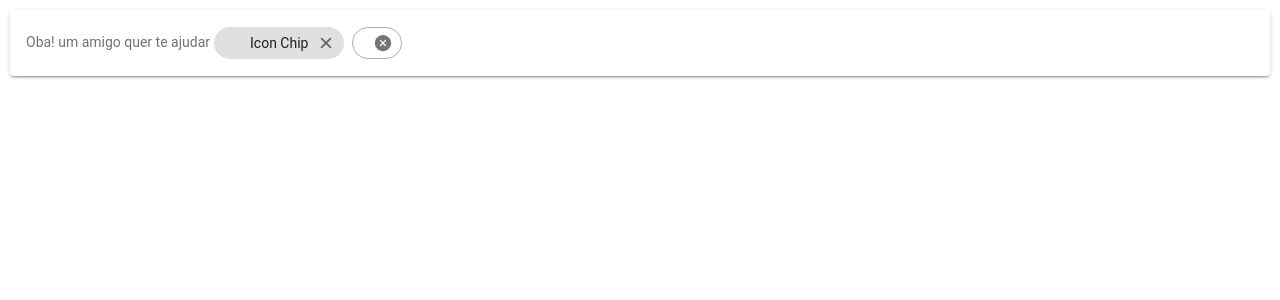
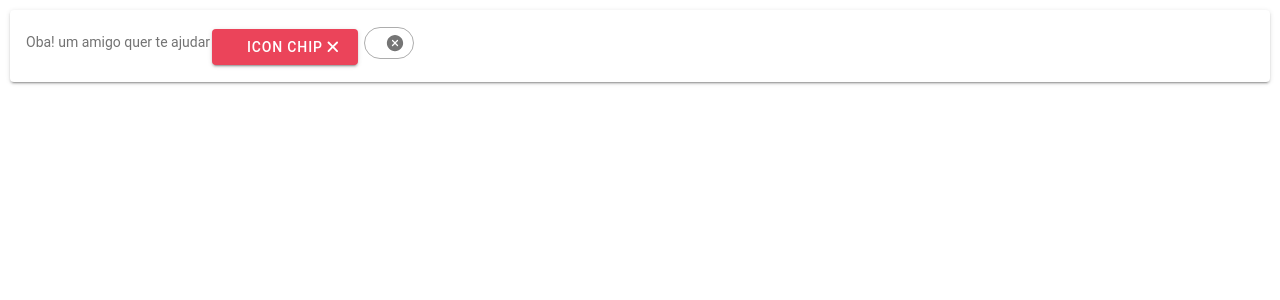
Before and after one commit to AlexsandroSA/movilehack-afro, a React (Create React App) app in the folder front/: page /notification in a window 1280 px wide. Shown: the top 300 px of the page. Built offline with nearby package versions, Linux system fonts and the light colour scheme.

Commit message:
Fix some issues in project

```diff
--- a/front/src/pages/Notification/index.tsx
+++ b/front/src/pages/Notification/index.tsx
@@ -19,19 +19,17 @@ const Notification: React.FC = () => {
       <IonContent fullscreen>
         <IonCard>
           <IonCardContent>
-            <IonText>
-              {'Oba!\num amigo\nquer te ajudar'}
-            </IonText>
-            <IonChip>
-              <IonIcon color="danger" />
+            <IonText>{"Oba!\num amigo\nquer te ajudar"}</IonText>
+            <IonButton color="danger">
+              <IonIcon></IonIcon>
               <IonLabel>Icon Chip</IonLabel>
               <IonIcon name="close" />
-            </IonChip>
+            </IonButton>
             <IonChip outline>
               <IonIcon name="close-circle"></IonIcon>
             </IonChip>
+
           </IonCardContent>
-
         </IonCard>
       </IonContent>
     </IonPage>
--- a/front/src/pages/Teacher/StudentDetail.tsx
+++ b/front/src/pages/Teacher/StudentDetail.tsx
@@ -25,7 +25,7 @@ interface StudentDetailsProps extends RouteComponentProps<{}> {}
 
 const StudentDetailPage: React.FC<StudentDetailsProps> = ({ match }) => {
   return (
-    <IonPage>
+    <IonPage class="background-app">
       <IonHeader>
         <IonToolbar>
           <IonButtons slot="start">
--- a/front/src/pages/Teacher/class-detail.css
+++ b/front/src/pages/Teacher/class-detail.css
@@ -1,3 +1,3 @@
-body {
-  background: #cecece;
+.background-app {
+  background: #fff;
 }
--- a/front/src/theme/variables.css
+++ b/front/src/theme/variables.css
@@ -1,6 +1,3 @@
-/* Ionic Variables and Theming. For more info, please see:
-http://ionicframework.com/docs/theming/ */
-
 /** Ionic CSS Variables **/
 :root {
   /** primary **/
@@ -75,155 +72,3 @@ http://ionicframework.com/docs/theming/ */
   --ion-color-light-shade: #d7d8da;
   --ion-color-light-tint: #f5f6f9;
 }
-
-@media (prefers-color-scheme: dark) {
-  /*
-   * Dark Colors
-   * -------------------------------------------
-   */
-
-  body {
-    --ion-color-primary: #428cff;
-    --ion-color-primary-rgb: 66,140,255;
-    --ion-color-primary-contrast: #ffffff;
-    --ion-color-primary-contrast-rgb: 255,255,255;
-    --ion-color-primary-shade: #3a7be0;
-    --ion-color-primary-tint: #5598ff;
-
-    --ion-color-secondary: #50c8ff;
-    --ion-color-secondary-rgb: 80,200,255;
-    --ion-color-secondary-contrast: #ffffff;
-    --ion-color-secondary-contrast-rgb: 255,255,255;
-    --ion-color-secondary-shade: #46b0e0;
-    --ion-color-secondary-tint: #62ceff;
-
-    --ion-color-tertiary: #6a64ff;
-    --ion-color-tertiary-rgb: 106,100,255;
-    --ion-color-tertiary-contrast: #ffffff;
-    --ion-color-tertiary-contrast-rgb: 255,255,255;
-    --ion-color-tertiary-shade: #5d58e0;
-    --ion-color-tertiary-tint: #7974ff;
-
-    --ion-color-success: #2fdf75;
-    --ion-color-success-rgb: 47,223,117;
-    --ion-color-success-contrast: #000000;
-    --ion-color-success-contrast-rgb: 0,0,0;
-    --ion-color-success-shade: #29c467;
-    --ion-color-success-tint: #44e283;
-
-    --ion-color-warning: #ffd534;
-    --ion-color-warning-rgb: 255,213,52;
-    --ion-color-warning-contrast: #000000;
-    --ion-color-warning-contrast-rgb: 0,0,0;
-    --ion-color-warning-shade: #e0bb2e;
-    --ion-color-warning-tint: #ffd948;
-
-    --ion-color-danger: #ff4961;
-    --ion-color-danger-rgb: 255,73,97;
-    --ion-color-danger-contrast: #ffffff;
-    --ion-color-danger-contrast-rgb: 255,255,255;
-    --ion-color-danger-shade: #e04055;
-    --ion-color-danger-tint: #ff5b71;
-
-    --ion-color-dark: #f4f5f8;
-    --ion-color-dark-rgb: 244,245,248;
-    --ion-color-dark-contrast: #000000;
-    --ion-color-dark-contrast-rgb: 0,0,0;
-    --ion-color-dark-shade: #d7d8da;
-    --ion-color-dark-tint: #f5f6f9;
-
-    --ion-color-medium: #989aa2;
-    --ion-color-medium-rgb: 152,154,162;
-    --ion-color-medium-contrast: #000000;
-    --ion-color-medium-contrast-rgb: 0,0,0;
-    --ion-color-medium-shade: #86888f;
-    --ion-color-medium-tint: #a2a4ab;
-
-    --ion-color-light: #222428;
-    --ion-color-light-rgb: 34,36,40;
-    --ion-color-light-contrast: #ffffff;
-    --ion-color-light-contrast-rgb: 255,255,255;
-    --ion-color-light-shade: #1e2023;
-    --ion-color-light-tint: #383a3e;
-  }
-
-  /*
-   * iOS Dark Theme
-   * -------------------------------------------
-   */
-
-  .ios body {
-    --ion-background-color: #000000;
-    --ion-background-color-rgb: 0,0,0;
-
-    --ion-text-color: #ffffff;
-    --ion-text-color-rgb: 255,255,255;
-
-    --ion-color-step-50: #0d0d0d;
-    --ion-color-step-100: #1a1a1a;
-    --ion-color-step-150: #262626;
-    --ion-color-step-200: #333333;
-    --ion-color-step-250: #404040;
-    --ion-color-step-300: #4d4d4d;
-    --ion-color-step-350: #595959;
-    --ion-color-step-400: #666666;
-    --ion-color-step-450: #737373;
-    --ion-color-step-500: #808080;
-    --ion-color-step-550: #8c8c8c;
-    --ion-color-step-600: #999999;
-    --ion-color-step-650: #a6a6a6;
-    --ion-color-step-700: #b3b3b3;
-    --ion-color-step-750: #bfbfbf;
-    --ion-color-step-800: #cccccc;
-    --ion-color-step-850: #d9d9d9;
-    --ion-color-step-900: #e6e6e6;
-    --ion-color-step-950: #f2f2f2;
-
-    --ion-toolbar-background: #0d0d0d;
-
-    --ion-item-background: #1c1c1c;
-    --ion-item-background-activated: #313131;
-  }
-
-
-  /*
-   * Material Design Dark Theme
-   * -------------------------------------------
-   */
-
-  .md body {
-    --ion-background-color: #121212;
-    --ion-background-color-rgb: 18,18,18;
-
-    --ion-text-color: #ffffff;
-    --ion-text-color-rgb: 255,255,255;
-
-    --ion-border-color: #222222;
-
-    --ion-color-step-50: #1e1e1e;
-    --ion-color-step-100: #2a2a2a;
-    --ion-color-step-150: #363636;
-    --ion-color-step-200: #414141;
-    --ion-color-step-250: #4d4d4d;
-    --ion-color-step-300: #595959;
-    --ion-color-step-350: #656565;
-    --ion-color-step-400: #717171;
-    --ion-color-step-450: #7d7d7d;
-    --ion-color-step-500: #898989;
-    --ion-color-step-550: #949494;
-    --ion-color-step-600: #a0a0a0;
-    --ion-color-step-650: #acacac;
-    --ion-color-step-700: #b8b8b8;
-    --ion-color-step-750: #c4c4c4;
-    --ion-color-step-800: #d0d0d0;
-    --ion-color-step-850: #dbdbdb;
-    --ion-color-step-900: #e7e7e7;
-    --ion-color-step-950: #f3f3f3;
-
-    --ion-item-background: #1A1B1E;
-  }
-
-  ion-title.title-large {
-    --color: white;
-  }
-}
```
